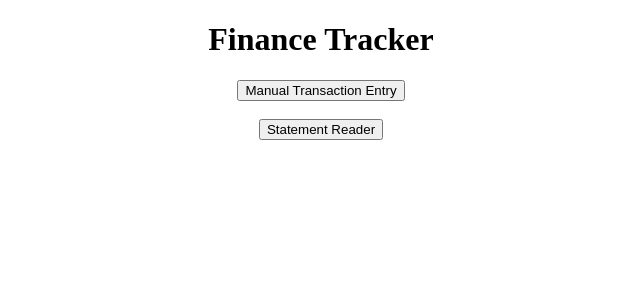
After one commit to IUS-CS/project-finance-bros, a Django app: page / in a window 1280 px wide. The commit adds this page. Shown: the top 300 px of the page, without its empty margins (319-959 px from the left). Run offline with Django 5.2, Linux system fonts and the light colour scheme.

Commit message:
* Created Home page * Created "reader.html" as placeholder for statement reader functionality * Linked "reader" URL to "reader.html" * Updated views.py for new pages * src/urls.py updated for new home and reader pages * src/statement_reader/urls updated for new home and reader pages * Updated transactions_input.html and transactions_list.html to have back Home button functionality * In transactions_input.html, linked "Submit" button to to go to transactions_list.html as a placeholder

```diff
--- a/src/src/urls.py
+++ b/src/src/urls.py
@@ -18,6 +18,9 @@ from django.contrib import admin
 from django.urls import include, path
 
 urlpatterns = [
-    path("statement_reader/", include("statement_reader.urls")),
+    path("transactions_input", include("statement_reader.urls")),
     path('admin/', admin.site.urls),
+    path("", include("statement_reader.urls")),
+    path("statement_reader", include("statement_reader.urls")),
+    path("reader", include("statement_reader.urls")),
 ]
--- /dev/null
+++ b/src/statement_reader/templates/statement_reader/home.html
@@ -0,0 +1,14 @@
+<!DOCTYPE html>
+
+<!--<p style="text-align: center;">Finance Bros</p>-->
+
+<h1 style="text-align: center;">Finance Tracker</h1>
+<div style="text-align: center;">
+    <a href="/input">
+        <button style="text-align: center;">Manual Transaction Entry</button>
+    </a>
+    <br> <br>
+    <a href="/reader">
+        <button style="text-align: center;">Statement Reader</button>
+    </a>
+</div>
--- a/src/statement_reader/templates/statement_reader/transactions_list.html
+++ b/src/statement_reader/templates/statement_reader/transactions_list.html
@@ -2,9 +2,9 @@
 <html>
 
 <body>
+    <a href="http://localhost:8000"><- Home</a>
 
     <h1>Transactions</h1>
-
         <ul>
             <li>Walmart................$40</li>
             <li>Wendy's................$13</li>
@@ -12,7 +12,6 @@
             <li>Rent Payment...........$500</li>
             <li>Starbucks..............$8</li>
         </ul>
-
 </body>
 
 </html>
--- a/src/statement_reader/urls.py
+++ b/src/statement_reader/urls.py
@@ -3,6 +3,9 @@ from django.urls import path
 from . import views
 
 urlpatterns = [
+    path("", views.home),
     path("list", views.transactions_list),
-    path("input", views.transactions_input)
+    path("input", views.transactions_input),
+    path("reader", views.reader),
+
 ]
--- a/src/statement_reader/views.py
+++ b/src/statement_reader/views.py
@@ -3,6 +3,10 @@ from django.http import HttpResponse
 from django.template import loader
 
 # Create your views here.
+def home(request):
+    template = loader.get_template("statement_reader/home.html")
+    return HttpResponse(template.render())
+
 def transactions_input(request):
     template = loader.get_template("statement_reader/transactions_input.html")
     return HttpResponse(template.render())
@@ -10,3 +14,7 @@ def transactions_input(request):
 def transactions_list(request):
     template = loader.get_template("statement_reader/transactions_list.html")
     return HttpResponse(template.render())
+
+def reader(request):
+    template = loader.get_template("statement_reader/reader.html")
+    return HttpResponse(template.render())
```
Also changed, not shown: src/statement_reader/templates/statement_reader/reader.html (added, +7 -0 lines), src/statement_reader/templates/statement_reader/transactions_input.html (+16 -8 lines). Lines whose indentation alone changed are shown as unchanged.
